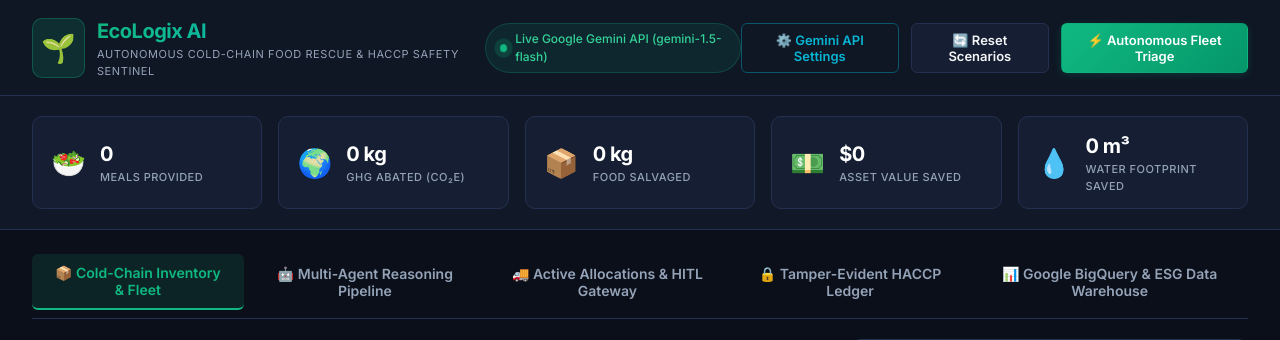
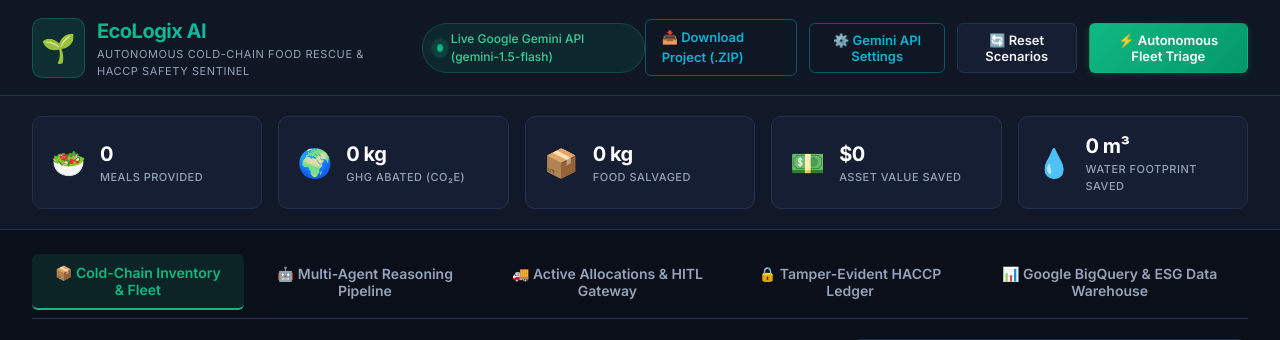
Before and after one commit to Krishna8945/Palindrome-Checker, a Flask app: page / in a window 1280 px wide. Shown: the top 340 px of the page. Run offline with Flask 3, Linux system fonts and the light colour scheme; data that the repository does not hold is empty; some libraries are stand-ins or nearby versions.

Commit message:
feat(deploy): configure Vercel deployment for EcoLogix AI system with serverless assets and download endpoint

```diff
--- a/app.py
+++ b/app.py
@@ -6,7 +6,7 @@ Main Application Server (Flask REST API & Dashboard Host)
 import os
 import json
 import time
-from flask import Flask, render_template, request, jsonify
+from flask import Flask, render_template, request, jsonify, send_file
 from core.models import UserRole, IoTTelemetry, ActionRecommendation
 from core.gemini_client import GeminiClient
 from core.security import SecurityEngine
@@ -24,6 +24,43 @@ orchestrator = MultiAgentOrchestrator(gemini_client=gemini_client)
 @app.route("/")
 def index():
     return render_template("index.html")
+
+
+@app.route("/download")
+@app.route("/api/download")
+def download_project_zip():
+    """
+    Allows user to directly download the complete self-contained project ZIP package.
+    Supports on-disk cached archive and on-the-fly dynamic packaging for serverless (Vercel) environments.
+    """
+    import io
+    import zipfile
+
+    zip_path = os.path.join(os.path.dirname(__file__), "EcoLogix_AI_System.zip")
+    if os.path.exists(zip_path):
+        return send_file(zip_path, as_attachment=True, download_name="EcoLogix_AI_System.zip")
+
+    # Dynamic in-memory packaging for serverless deployment
+    mem_buf = io.BytesIO()
+    base_dir = os.path.dirname(__file__)
+    with zipfile.ZipFile(mem_buf, "w", zipfile.ZIP_DEFLATED) as zf:
+        for folder in ["core", "agents", "analytics", "database", "static", "templates", "tests"]:
+            fpath = os.path.join(base_dir, folder)
+            if os.path.exists(fpath):
+                for root, _, files in os.walk(fpath):
+                    if "__pycache__" in root:
+                        continue
+                    for file in files:
+                        full_p = os.path.join(root, file)
+                        rel_p = os.path.relpath(full_p, base_dir)
+                        zf.write(full_p, rel_p)
+        for fname in ["app.py", "README.md", "requirements.txt", "vercel.json"]:
+            full_p = os.path.join(base_dir, fname)
+            if os.path.exists(full_p):
+                zf.write(full_p, fname)
+
+    mem_buf.seek(0)
+    return send_file(mem_buf, mimetype="application/zip", as_attachment=True, download_name="EcoLogix_AI_System.zip")
 
 
 # ==========================================
--- a/templates/index.html
+++ b/templates/index.html
@@ -28,6 +28,7 @@
     </div>
 
     <div class="header-right">
+      <a href="/download" class="btn btn-outline" download style="text-decoration: none;">📥 Download Project (.ZIP)</a>
       <button class="btn btn-outline" id="btn-config-modal">⚙️ Gemini API Settings</button>
       <button class="btn btn-secondary" id="btn-reset-data">🔄 Reset Scenarios</button>
       <button class="btn btn-primary" id="btn-run-all-triage">⚡ Autonomous Fleet Triage</button>
```
Also changed, not shown: vercel.json, 2 other files.
